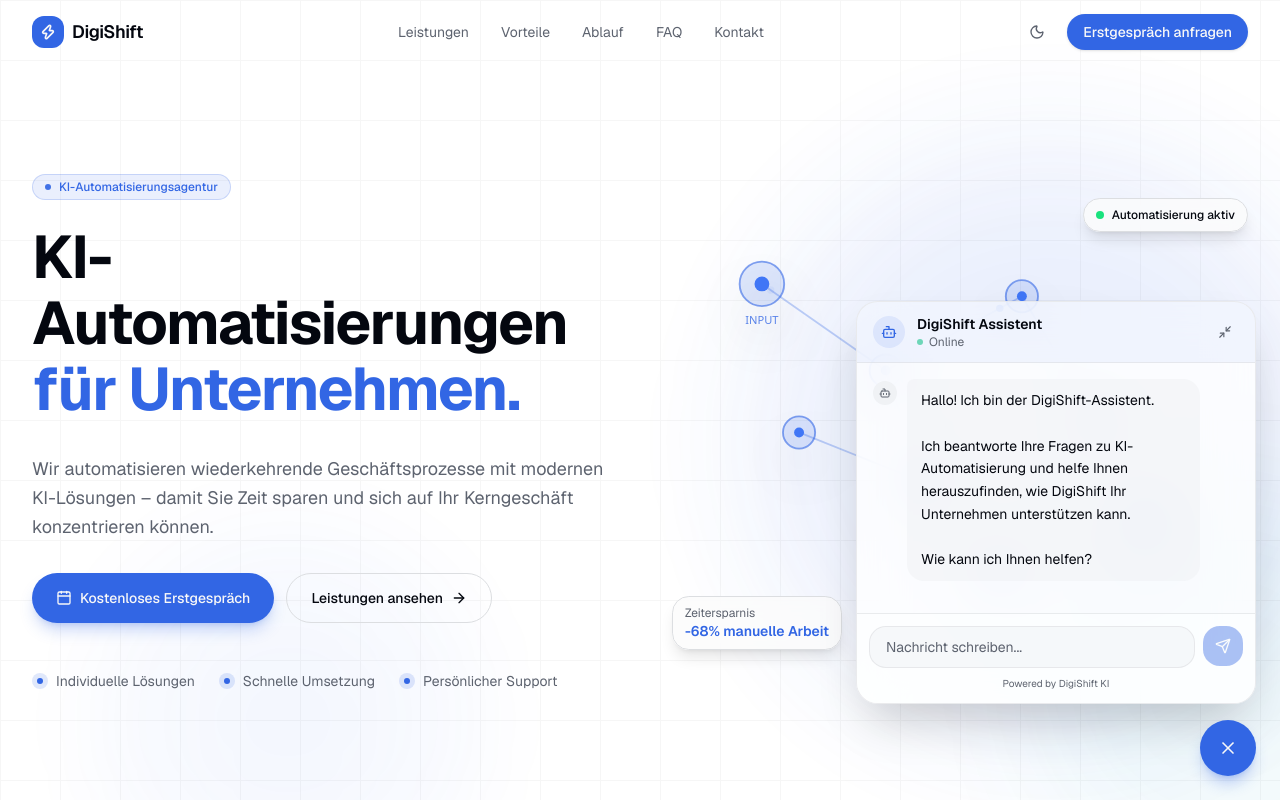
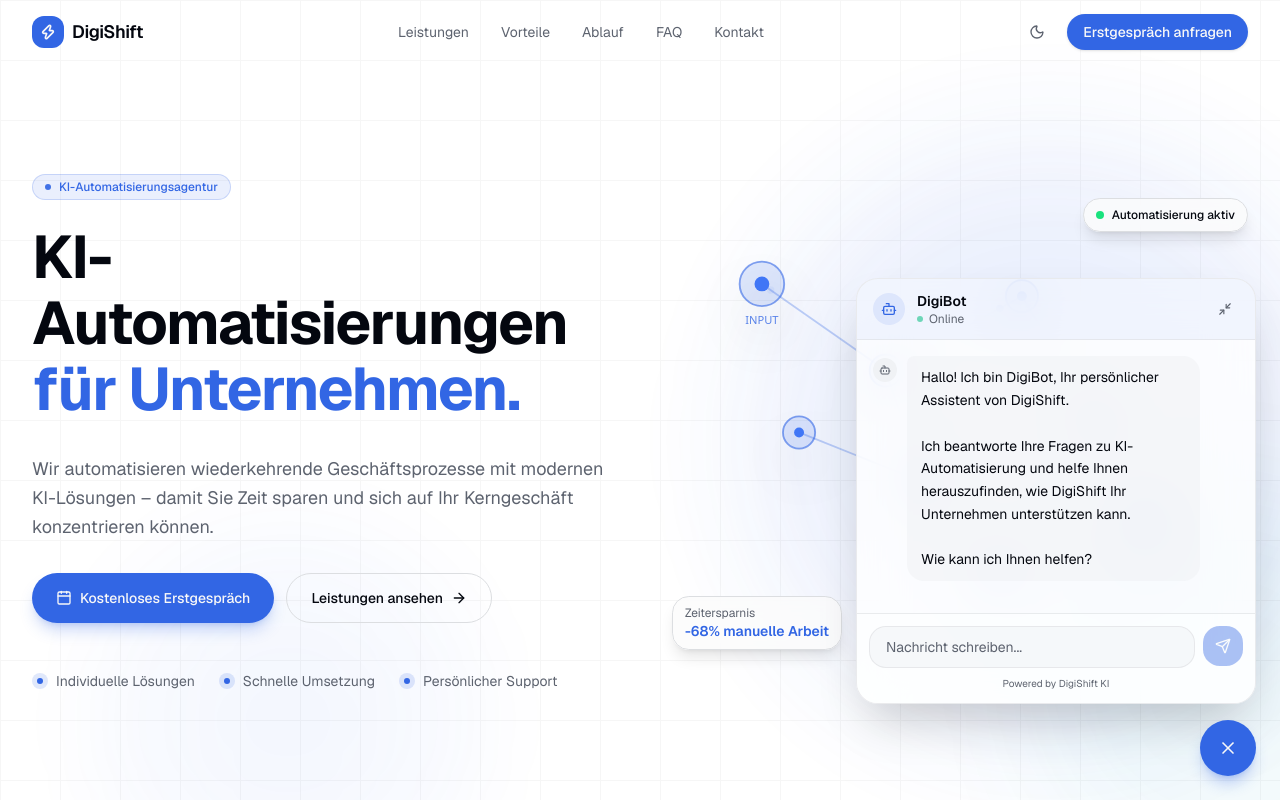
Before and after one commit to robin-erm/digishift, a Next.js app: page / in a window 1280 px wide. Both pictures are taken after a click on the button 1228 px from the left and 748 px from the top of the page. Shown: the top 800 px of the page. Built offline with nearby package versions, Linux system fonts and the light colour scheme.

Commit message:
feat: rename chatbot to DigiBot

```diff
--- a/src/app/api/chat/route.ts
+++ b/src/app/api/chat/route.ts
@@ -1,7 +1,7 @@
 import { groq } from "@ai-sdk/groq";
 import { streamText, convertToModelMessages } from "ai";
 
-const SYSTEM_PROMPT = `Du bist der freundliche KI-Assistent von DigiShift, einer KI-Automatisierungsagentur für kleine und mittelständische Unternehmen.
+const SYSTEM_PROMPT = `Du bist DigiBot, der freundliche KI-Assistent von DigiShift, einer KI-Automatisierungsagentur für kleine und mittelständische Unternehmen.
 
 ## Über DigiShift
 
--- a/src/components/ChatWidget.tsx
+++ b/src/components/ChatWidget.tsx
@@ -18,7 +18,7 @@ export function ChatWidget() {
       parts: [
         {
           type: "text",
-          text: "Hallo! Ich bin der DigiShift-Assistent.\n\nIch beantworte Ihre Fragen zu KI-Automatisierung und helfe Ihnen herauszufinden, wie DigiShift Ihr Unternehmen unterstützen kann.\n\nWie kann ich Ihnen helfen?",
+          text: "Hallo! Ich bin DigiBot, Ihr persönlicher Assistent von DigiShift.\n\nIch beantworte Ihre Fragen zu KI-Automatisierung und helfe Ihnen herauszufinden, wie DigiShift Ihr Unternehmen unterstützen kann.\n\nWie kann ich Ihnen helfen?",
         },
       ],
     },
@@ -79,7 +79,7 @@ export function ChatWidget() {
                   <Bot className="w-4 h-4 text-primary" />
                 </div>
                 <div>
-                  <p className="text-sm font-semibold">DigiShift Assistent</p>
+                  <p className="text-sm font-semibold">DigiBot</p>
                   <div className="flex items-center gap-1.5">
                     <span className="w-1.5 h-1.5 rounded-full bg-emerald-500 animate-pulse" />
                     <p className="text-xs text-muted-foreground">Online</p>
```
